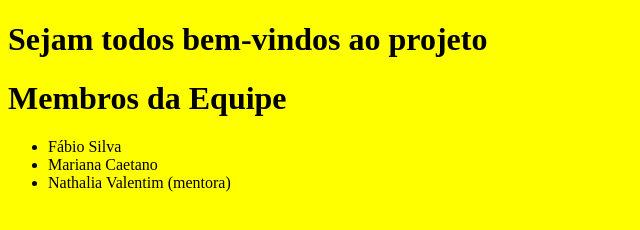
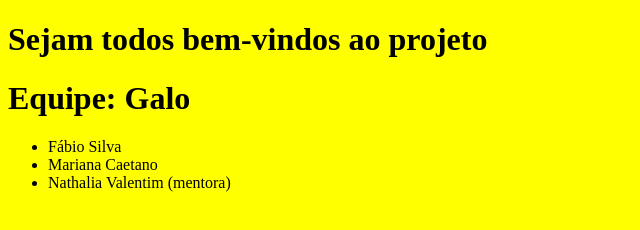
Before and after one commit to rommelcarneiro/git-pples-n-20212, a plain HTML site: page index.html in a window 1280 px wide. Shown: the whole page, without its empty margins (0-640 px from the left). Drawn offline with Linux system fonts and the light colour scheme.

Commit message:
UPDATE index.html novo nome da equipe

```diff
--- a/index.html
+++ b/index.html
@@ -10,7 +10,7 @@
 <body>
     <h1>Sejam todos bem-vindos ao projeto</h1>
 
-    <h1>Membros da Equipe</h1>
+    <h1>Equipe: Galo</h1>
     <ul>
         <li>Fábio Silva</li>
         <li>Mariana Caetano</li>
```
